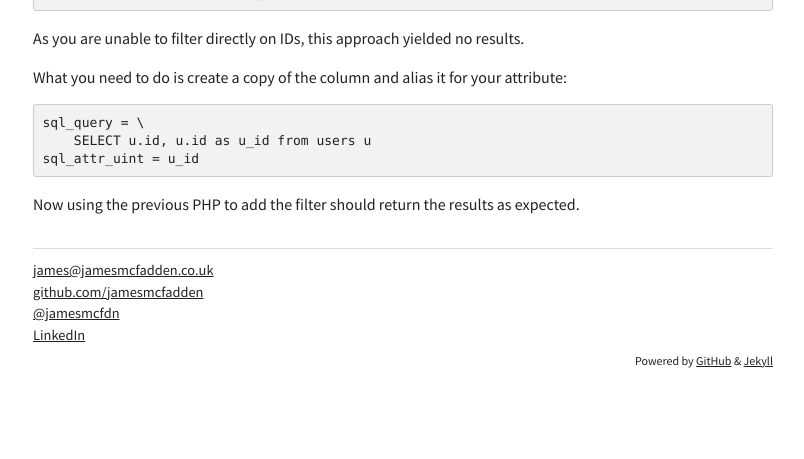
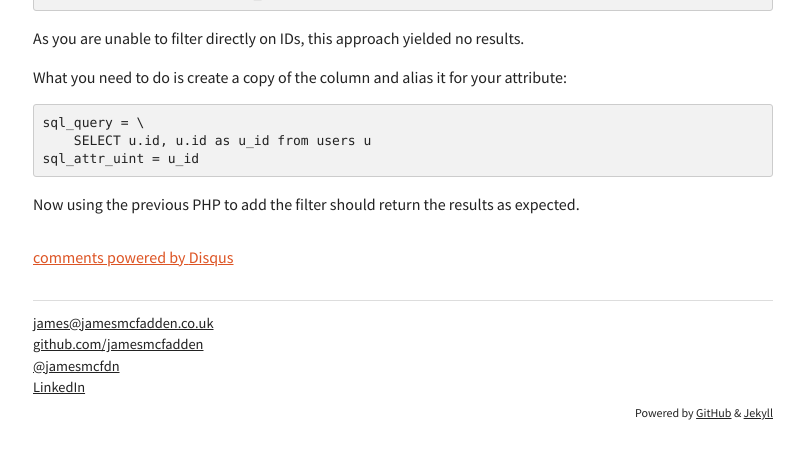
Before and after one commit to mcfdn/mcfdn.github.io, a Jekyll site: the page built from _posts/2013-01-28-filtering-by-document-id-in-sphinx.md, in a window 1280 px wide, cut to the strip 324-783 px from the top of the page. Shown: the whole strip, without its empty margins (237-1041 px from the left). Built offline with Jekyll 4.4.1, drawn with Linux system fonts in a browser that asks for light colours; comment, search, counter and statistics services are not loaded.

Commit message:
Add some Disqus love

```diff
--- a/_layouts/post.html
+++ b/_layouts/post.html
@@ -6,4 +6,21 @@
     <h2>{{ page.title }}</h2>
     <span class="entry-date">{{ page.date | date_to_string }}</span>
     {{ content }}
+
+    <div id="disqus_thread"></div>
+    <script type="text/javascript">
+        /* * * CONFIGURATION VARIABLES: EDIT BEFORE PASTING INTO YOUR WEBPAGE * * */
+        var disqus_shortname = 'jamesmcfadden'; // required: replace example with your forum shortname
+
+        /* * * DON'T EDIT BELOW THIS LINE * * */
+        (function() {
+            var dsq = document.createElement('script'); dsq.type = 'text/javascript'; dsq.async = true;
+            dsq.src = '//' + disqus_shortname + '.disqus.com/embed.js';
+            (document.getElementsByTagName('head')[0] || document.getElementsByTagName('body')[0]).appendChild(dsq);
+        })();
+    </script>
+    <noscript>Please enable JavaScript to view the <a href="http://disqus.com/?ref_noscript">comments powered by Disqus.</a></noscript>
+    <a href="http://disqus.com" class="dsq-brlink">comments powered by <span class="logo-disqus">Disqus</span></a>
+
+
 </div>
--- a/css/style.css
+++ b/css/style.css
@@ -169,6 +169,10 @@
     background: transparent;
 }
 
+#post #disqus_thread {
+    margin-top: 30px;
+}
+
 #footer {
     border-top: 1px solid #ddd;
     margin-top: 1em;
```
